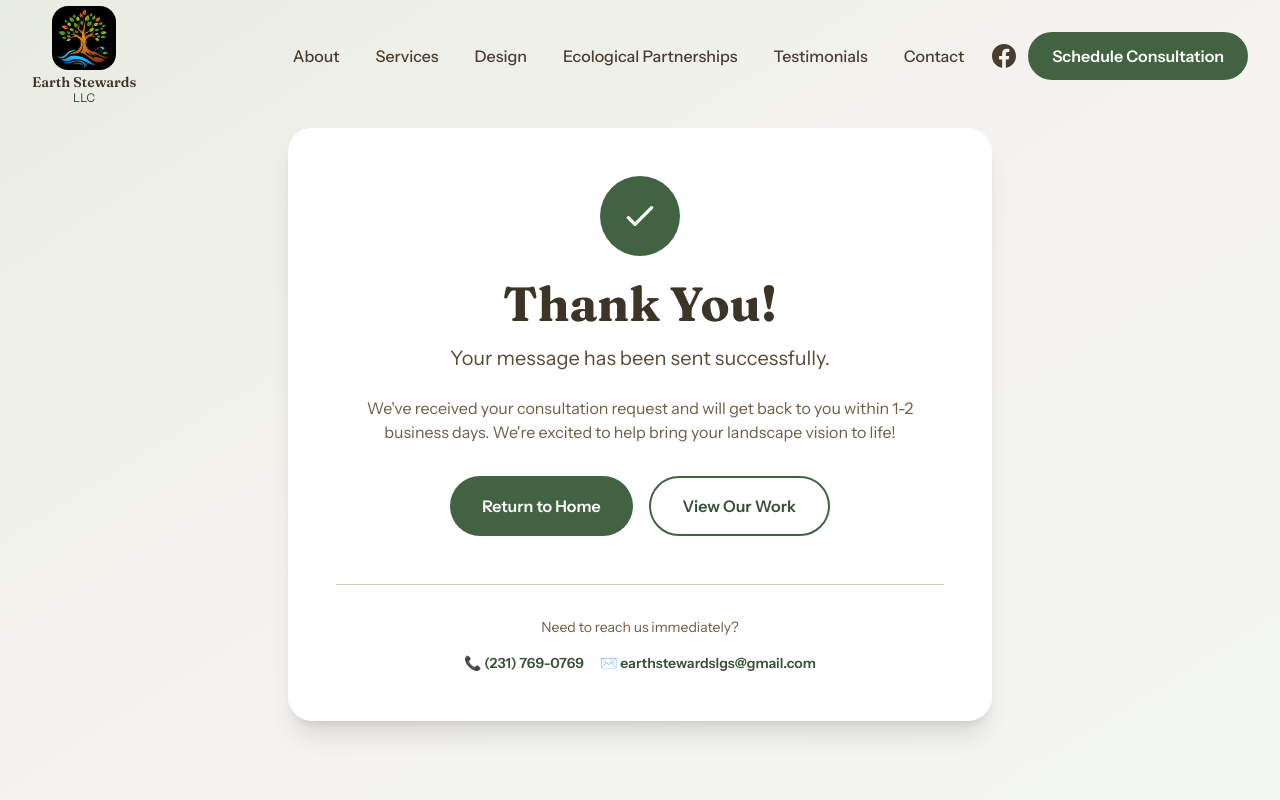
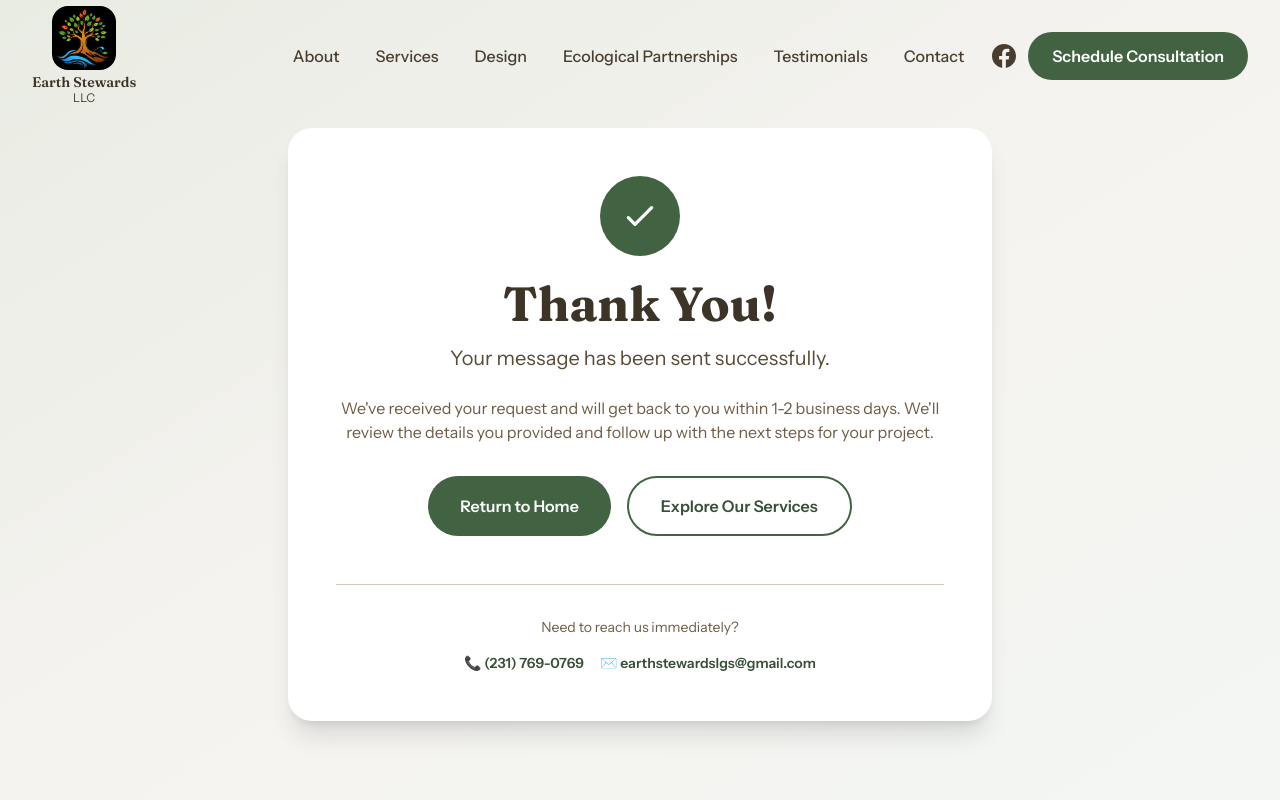
Before and after one commit to earthstewardslgs-del/earth-stewards-LLC-website, a Next.js app: page /thank-you in a window 1280 px wide. Shown: the top 800 px of the page. Built offline with nearby package versions, Linux system fonts and the light colour scheme.

Commit message:
Update thank you page messaging

```diff
--- a/app/thank-you/page.tsx
+++ b/app/thank-you/page.tsx
@@ -53,8 +53,8 @@
               </p>
 
               <p className="text-earth-600 mb-8">
-                We've received your consultation request and will get back to you within 1-2 business days.
-                We're excited to help bring your landscape vision to life!
+                We&apos;ve received your request and will get back to you within 1-2 business days.
+                We&apos;ll review the details you provided and follow up with the next steps for your project.
               </p>
 
               <div className="flex flex-col sm:flex-row gap-4 justify-center">
@@ -65,10 +65,10 @@
                   Return to Home
                 </Link>
                 <Link
-                  href="/#projects"
+                  href="/#services"
                   className="inline-flex items-center px-8 py-4 bg-white text-moss-700 font-semibold rounded-full border-2 border-moss-600 hover:bg-moss-50 transition-all"
                 >
-                  View Our Work
+                  Explore Our Services
                 </Link>
               </div>
 
```
